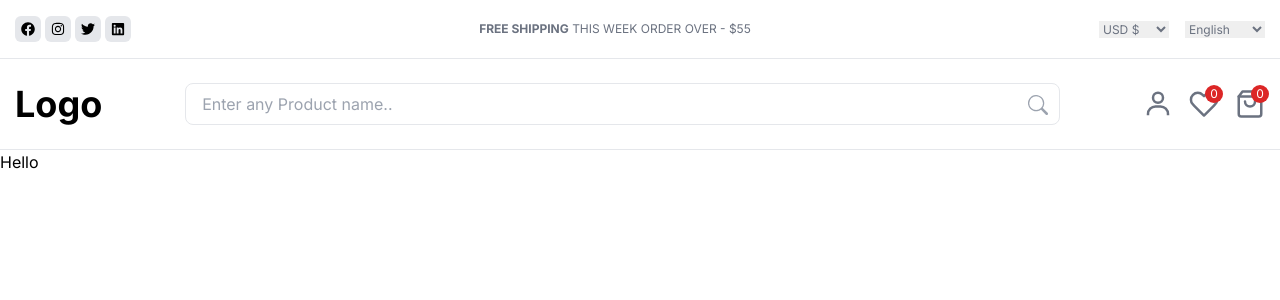
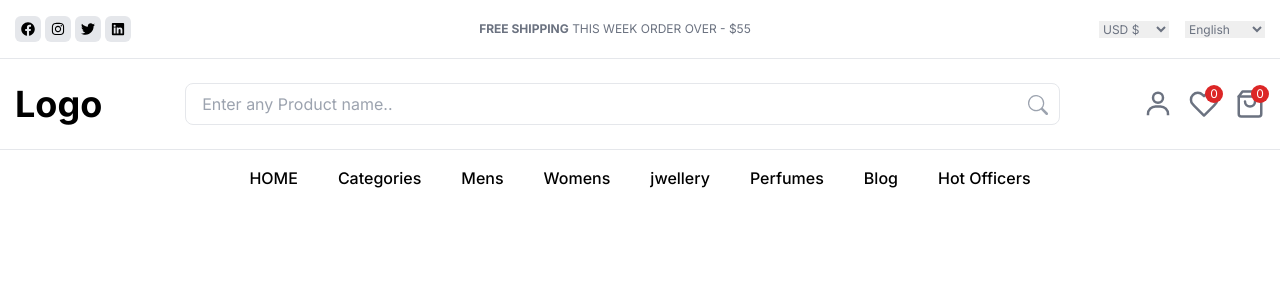
Before and after one commit to Anamay-Upreti/shopping-app-njs, a Next.js app: page / in a window 1280 px wide. Shown: the top 300 px of the page. Built offline with nearby package versions, Linux system fonts and the light colour scheme.

Commit message:
added-links

```diff
--- a/package.json
+++ b/package.json
@@ -12,7 +12,9 @@
     "next": "14.2.3",
     "react": "^18",
     "react-dom": "^18",
-    "react-icons": "^5.2.1"
+    "react-icons": "^5.2.1",
+    "react-slick": "^0.30.2",
+    "slick-carousel": "^1.8.1"
   },
   "devDependencies": {
     "@types/node": "^20",
--- a/src/app/globals.css
+++ b/src/app/globals.css
@@ -7,4 +7,25 @@
         @apply bg-gray-200 rounded-md p-[6px] text-[14px] cursor-pointer  hover:bg-accent
 
     }
+
+
+    .navbar__link:hover{
+        color: #ff8f9c;
+        transition: all 0.4s;
+    }
+    .navbar__link::after {
+        position: absolute;
+        content: "";
+        background-color: #ff8f9c;
+        height: 3px;
+        width: 100%;
+        bottom: -5px;
+        left: 0;
+        scale: 0;
+        transform-origin: left;
+        transition: all 0.4s;
+    }
+    .navbar__link:hover::after{
+        scale: 1;
+    }
 }
--- a/src/app/layout.tsx
+++ b/src/app/layout.tsx
@@ -3,6 +3,7 @@ import { Inter } from "next/font/google";
 import "./globals.css";
 import HeaderTop from "@/components/HeaderTop";
 import HeaderMain from "@/components/HeaderMain";
+import Navbar from "@/components/Navbar";
 
 const inter = Inter({ subsets: ["latin"] });
 
@@ -21,6 +22,7 @@ export default function RootLayout({
       <body className={inter.className}>
         <HeaderTop/>
         <HeaderMain/>
+        <Navbar/>
         {children}
         </body>
     </html>
--- a/src/app/page.tsx
+++ b/src/app/page.tsx
@@ -3,7 +3,7 @@ import React from 'react'
 const page = () => {
   return (
       <main>
-        Hello
+
       </main>
   )
 }
--- /dev/null
+++ b/src/components/Navbar.tsx
@@ -0,0 +1,23 @@
+import React from 'react'
+import Link from 'next/link'
+
+const Navbar = () => {
+  return (
+    <div className='hidden lg:block'>
+        <div className="container">
+            <div className="flex w-fit gap-10 mx-auto font-medium py-4 text-black ">
+         <Link className="navbar__link relative" href="#"> HOME</Link>
+         <Link className="navbar__link relative" href="#"> Categories</Link>
+         <Link className="navbar__link relative" href="#"> Mens</Link>
+         <Link className="navbar__link relative" href="#"> Womens</Link>
+         <Link className="navbar__link relative" href="#"> jwellery</Link>
+         <Link className="navbar__link relative" href="#"> Perfumes</Link>
+         <Link className="navbar__link relative" href="#"> Blog</Link>
+         <Link className="navbar__link relative" href="#"> Hot Officers</Link>
+            </div>
+        </div>
+    </div>
+  )
+}
+
+export default Navbar
```
Also changed, not shown: 1 other file (tests, documents, lock files or other folders).
